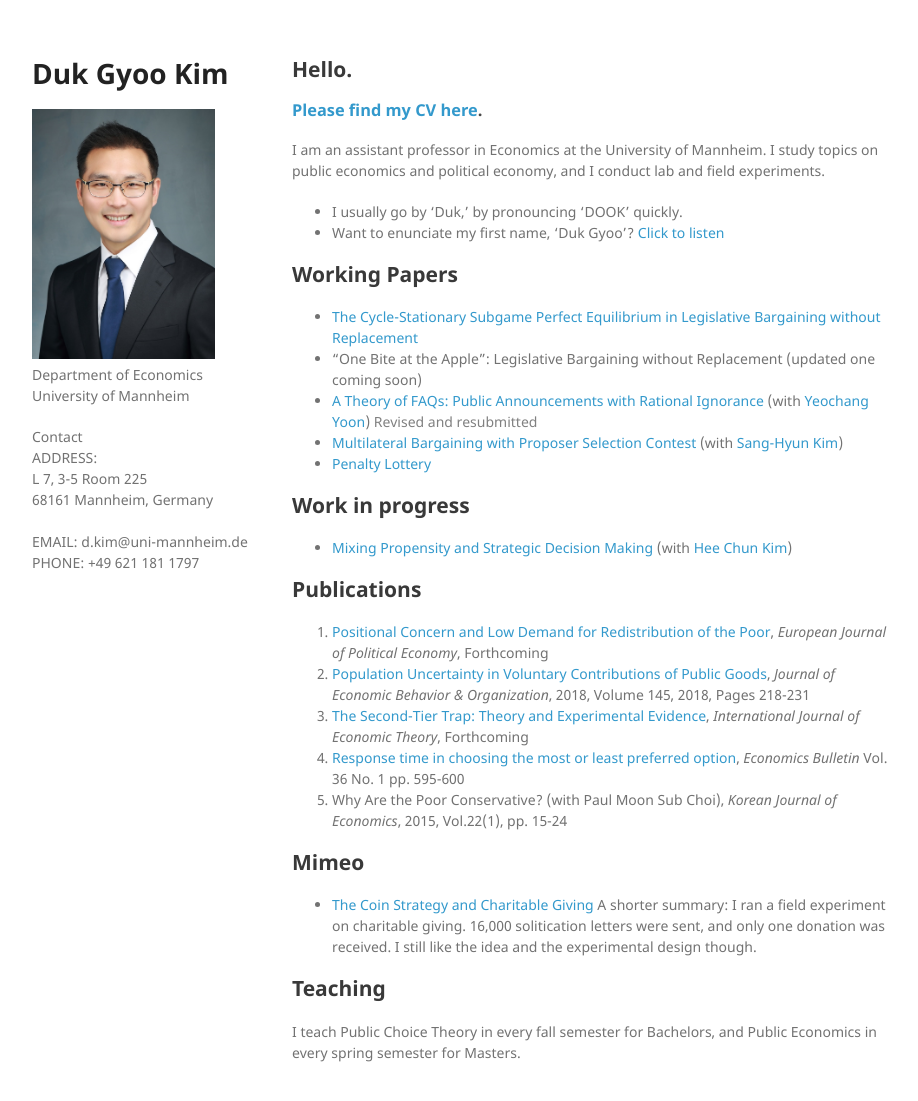
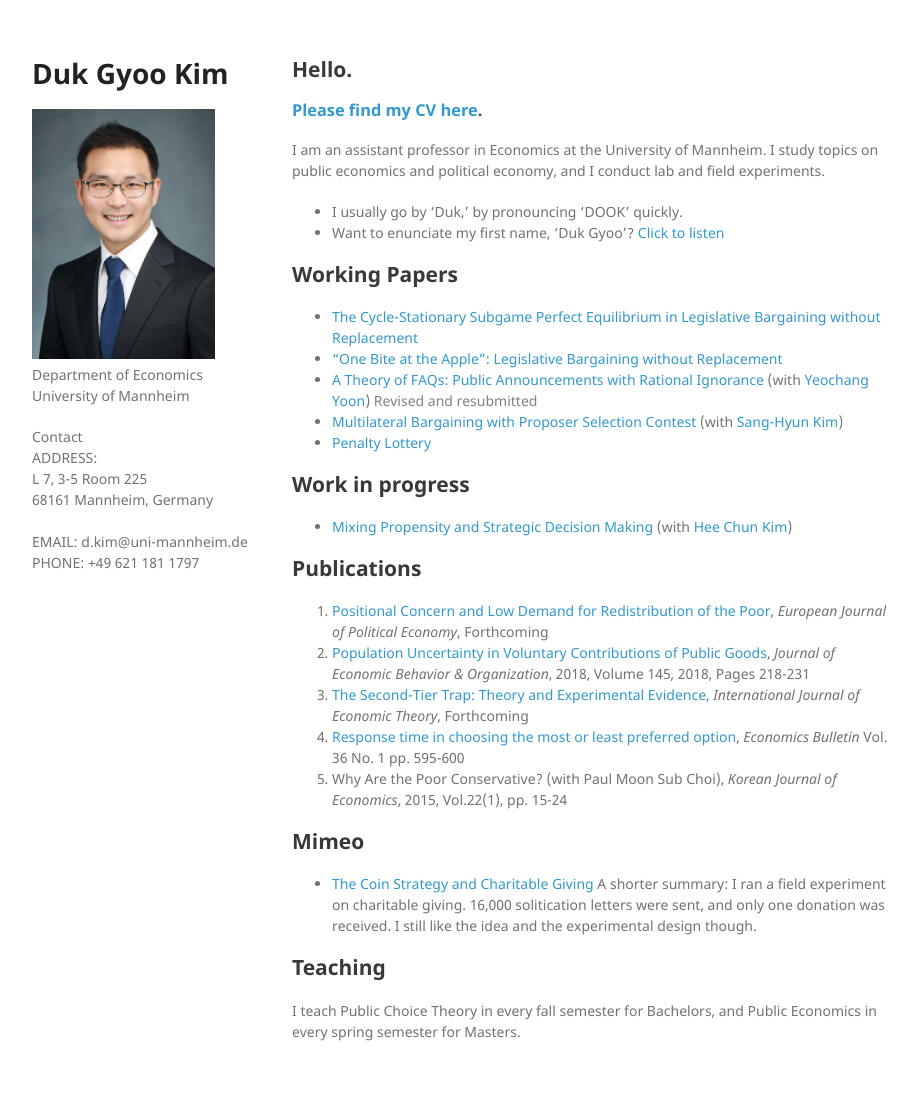
Before and after one commit to kimdukgyoo/kimdukgyoo.github.io, a Jekyll site: the page built from index.md, in a window 1280 px wide and 1133 px high. Shown: the top 1101 px of the window, without its empty margins (178-1096 px from the left). Built offline with Jekyll 4.4.1, drawn with Linux system fonts in a browser that asks for light colours; our own code applies the rules of GitHub Pages for plain Markdown files.

Commit message:
Update index.md

```diff
--- a/index.md
+++ b/index.md
@@ -12,7 +12,7 @@
 ## Working Papers
 
 * <a href="https://kimdukgyoo.github.io/pdfjs/web/CycleStationaryEquilibriumInLegislativeBargaining.pdf" target="_blank"> The Cycle-Stationary Subgame Perfect Equilibrium in Legislative Bargaining without Replacement</a>
-* "One Bite at the Apple": Legislative Bargaining without Replacement (updated one coming soon)
+* <a href="https://kimdukgyoo.github.io/pdfjs/web/OneBiteAtTheApple.pdf" target="_blank"> "One Bite at the Apple": Legislative Bargaining without Replacement</a>
 * <a href="https://kimdukgyoo.github.io/pdfjs/web/theoryFAQs.pdf" target="_blank">A Theory of FAQs: Public Announcements with Rational Ignorance</a> (with [Yeochang Yoon](https://sites.google.com/site/yyeochang/ "Yeochang Yoon's webpage")) <span style="color:Gray">Revised and resubmitted</span>
 * <a href="https://kimdukgyoo.github.io/pdfjs/web/multilateral-bargaining-proposer.pdf" target="_blank">Multilateral Bargaining with Proposer Selection Contest</a> (with [Sang-Hyun Kim](https://sites.google.com/site/sanghyunkim46/home "Sang-Hyun Kim's webpage"))
 * <a href="https://kimdukgyoo.github.io/pdfjs/web/penalty-lottery.pdf" targer="_blank"> Penalty Lottery </a>
```
